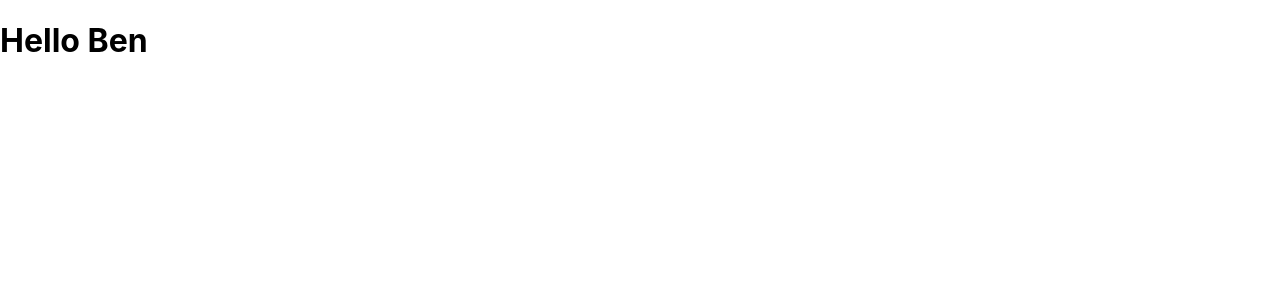
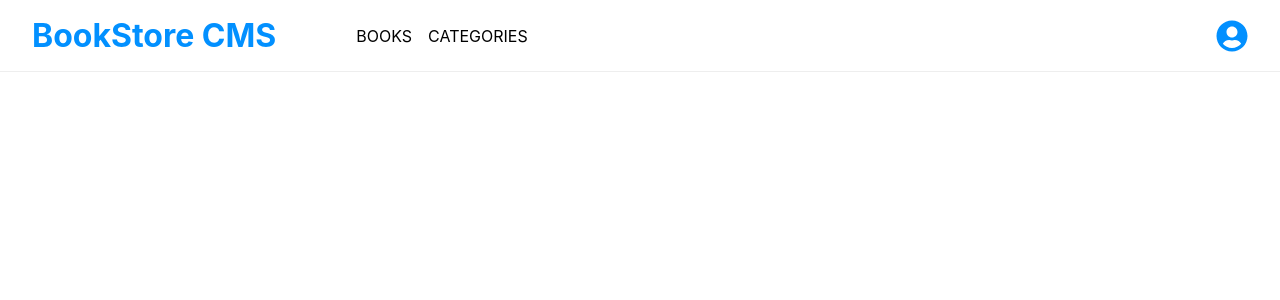
Before and after one commit to iambenkis/Book-sttore, a React (Create React App) app: page / in a window 1280 px wide. Shown: the top 300 px of the page. Built offline with nearby package versions, Linux system fonts and the light colour scheme.

Commit message:
Add style to the navBar component

```diff
--- a/package.json
+++ b/package.json
@@ -8,6 +8,7 @@
     "@testing-library/user-event": "^13.5.0",
     "react": "^18.2.0",
     "react-dom": "^18.2.0",
+    "react-icons": "^4.4.0",
     "react-scripts": "5.0.1",
     "web-vitals": "^2.1.4"
   },
--- a/src/App.js
+++ b/src/App.js
@@ -1,7 +1,7 @@
-
+import NavBar from "./components/navbar";
 const  App = () => {
   return (
-    <h1>Hello Ben</h1>
+    <NavBar />
   );
 }
 
--- a/src/components/navbar.js
+++ b/src/components/navbar.js
@@ -0,0 +1,40 @@
+import { FaUserCircle } from "react-icons/fa";
+const NavBar = () => {
+    return (
+        <div className="navbar" style={{
+            display:'flex',
+            justifyContent:'space-between',
+            alignItems:'center',
+            padding: '1rem 2rem',
+            borderBottom:'1px solid #eee'
+        }}>
+            <div style={{
+            display:'flex',
+            justifyContent:'space-between',
+            alignItems:'center'
+        }}>
+            <h1 style={{
+                color: 'var(--primary-color)',
+                cursor:'pointer'
+            }}>BookStore CMS</h1>
+            <ul style={{
+            display:'flex',
+            justifyContent:'space-between',
+            alignItems:'center',
+            marginLeft:'5rem'
+        }}>
+                <li>BOOKS</li>
+                <li style={{
+                    marginLeft: '1rem'
+                }}>CATEGORIES</li>
+            </ul>
+        </div>
+        <FaUserCircle style={{
+            color: 'var(--primary-color)',
+            fontSize:'2rem'
+        }}/>
+    </div>
+    )
+};
+
+export default NavBar;
--- a/src/index.css
+++ b/src/index.css
@@ -1,3 +1,31 @@
+:root {
+  --border: 1px solid #e8e8e8;
+  --primary-color: #0290ff;
+  --black-two: #121212;
+  --bg-color: #f5f6fa;
+  --white: #fff;
+  --light: rgba(0,0,0,0.377);
+  --loader-width: 65px;
+  --loader-height: 65px;
+  --loader-color-primary: #0290ff;
+  --loader-color-secondary: #eee;
+  --line-width: 5px;
+  --animation-duration: 2s;
+  --loader-initial-scale: 0.1;
+  --warm-grey: #888;
+}
+
+* {
+  padding: 0;
+  margin: 0;
+  box-sizing: border-box;
+}
+
+li {
+  list-style: none;
+  cursor: pointer;
+}
+
 body {
   margin: 0;
   font-family: -apple-system, BlinkMacSystemFont, 'Segoe UI', 'Roboto', 'Oxygen',
@@ -11,3 +39,11 @@ code {
   font-family: source-code-pro, Menlo, Monaco, Consolas, 'Courier New',
     monospace;
 }
+
+.navbar li:hover{
+  color: var(--primary-color);
+}
+
+path {
+  cursor: pointer;
+}
```
Also changed, not shown: 1 other file (tests, documents, lock files or other folders).
